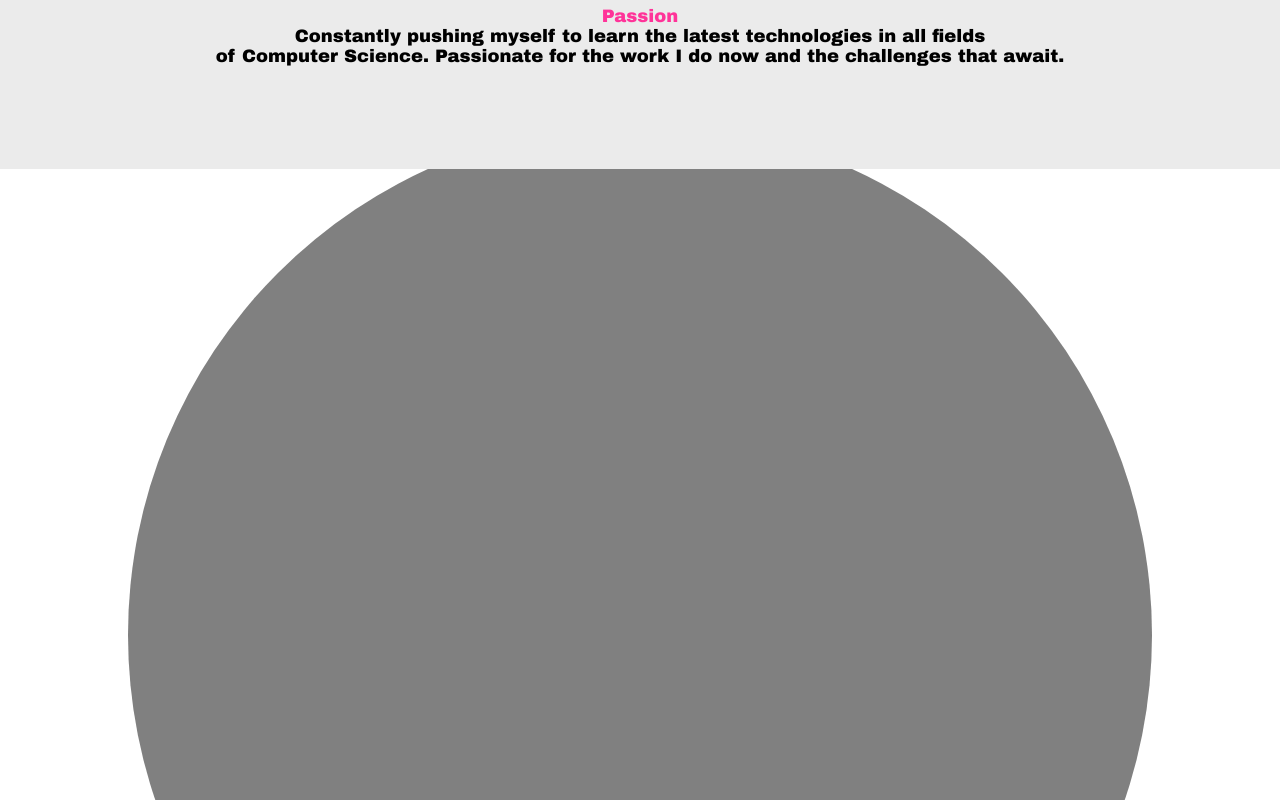
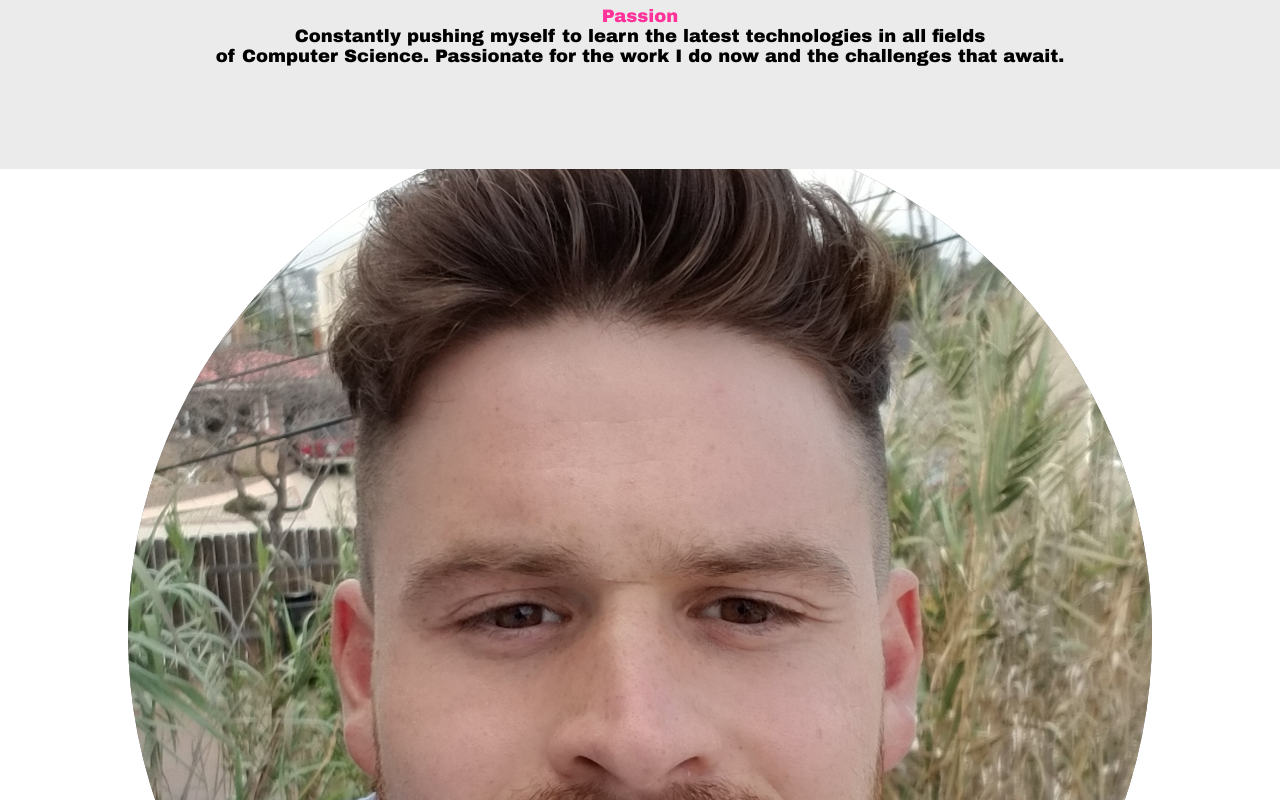
Before and after one commit to grayengineering425/GrayEngineeringPortfolio, an Angular app: page / in a window 1280 px wide. Shown: the part 1480-2280 px from the top of the page. Built offline with nearby package versions, Linux system fonts and the light colour scheme.

Commit message:
profile picture

```diff
--- a/src/app/profile-section/profile-section.component.css
+++ b/src/app/profile-section/profile-section.component.css
@@ -58,6 +58,7 @@
   display:              inline-block;
   width:                100%;
   height:               100%;
+  background:           url('/assets/me.jpg');
   background-position:  50% 50%;
   background-size:      cover;
   border-radius:        50%;
```
Also changed, not shown: src/assets/me.jpg (added).
